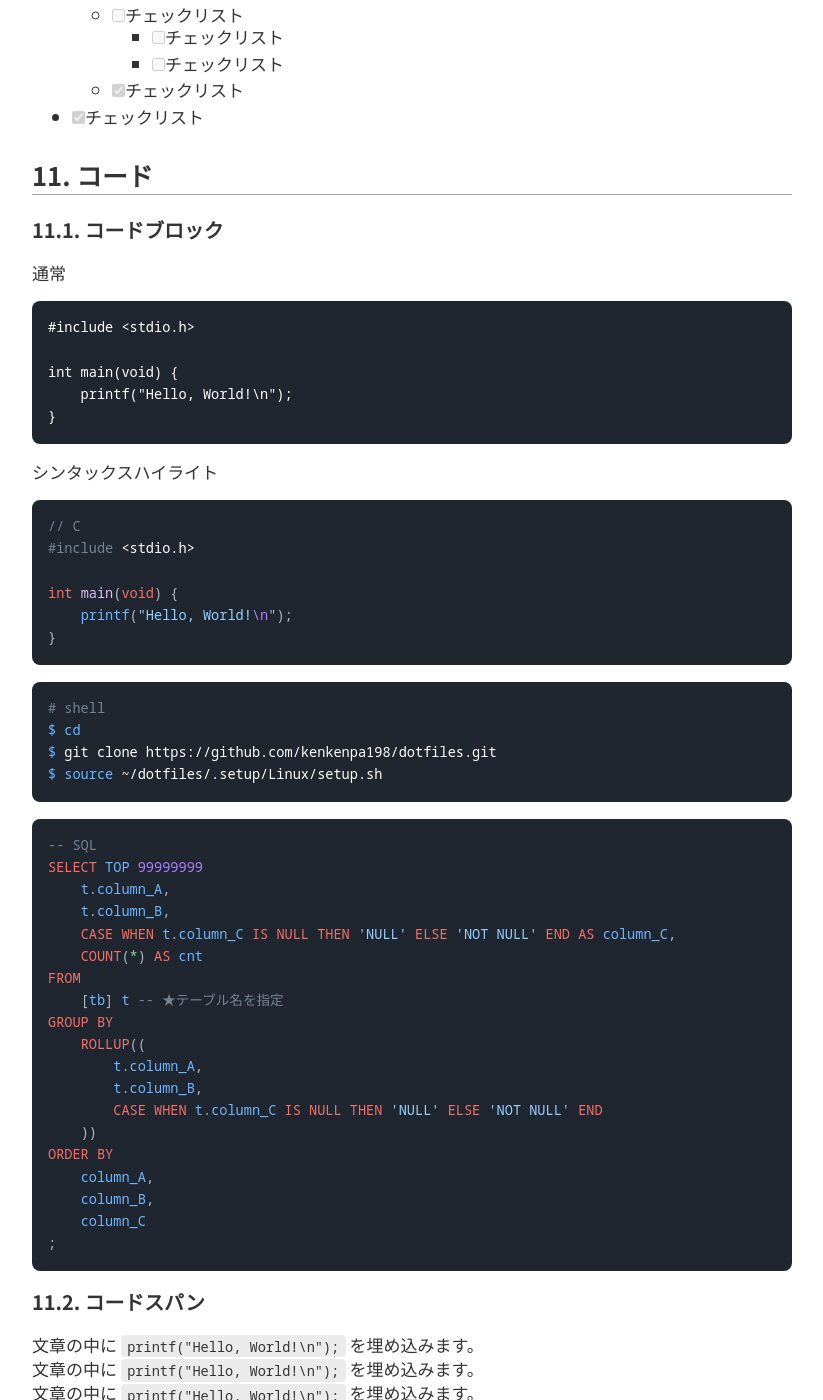
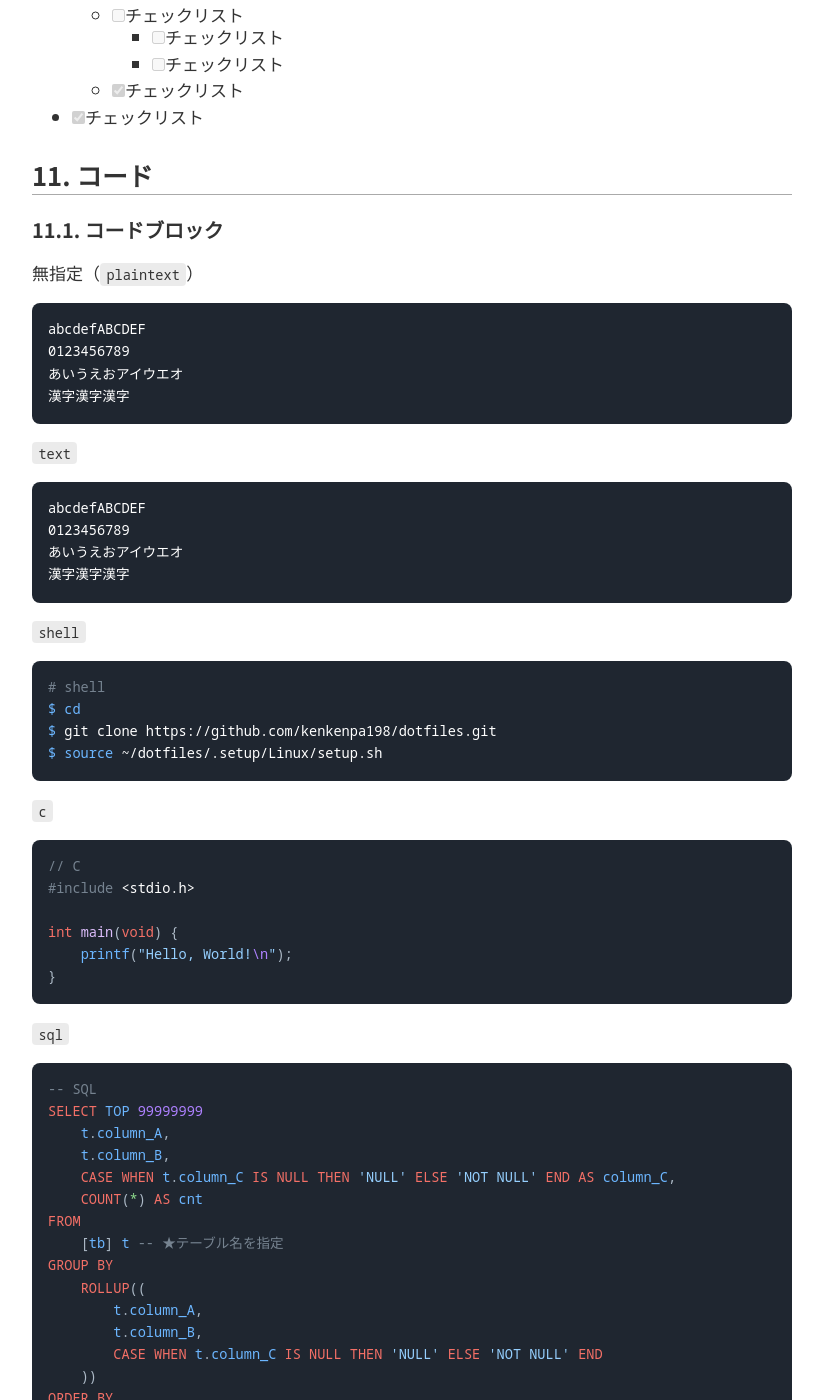
Before and after one commit to kenkenpa198/kems-clew.net, a Jekyll site: the page built from docs/_posts/2022-11-18-test-markdown.md, in a window 1280 px wide and 1400 px high, scrolled down 8416 px. Shown: the whole window, without its empty margins (228-1051 px from the left). Built offline with Jekyll 4.4.1, drawn with Linux system fonts in a browser that asks for light colours; nearby versions of some CDN libraries; library files that are not in the unit come from our copies; comment, search, counter and statistics services are not loaded.

Commit message:
[update]マークダウンのテスト用ページ コードブロックのセクションを調整

````diff
--- a/docs/_posts/2022-11-18-test-markdown.md
+++ b/docs/_posts/2022-11-18-test-markdown.md
@@ -247,17 +247,34 @@ ___
 
 ### 11.1. コードブロック
 
-通常
+無指定（`plaintext`）
 
 ```
-#include <stdio.h>
-
-int main(void) {
-    printf("Hello, World!\n");
-}
+abcdefABCDEF
+0123456789
+あいうえおアイウエオ
+漢字漢字漢字
 ```
 
-シンタックスハイライト
+`text`
+
+```text
+abcdefABCDEF
+0123456789
+あいうえおアイウエオ
+漢字漢字漢字
+```
+
+`shell`
+
+```shell
+# shell
+$ cd
+$ git clone https://github.com/kenkenpa198/dotfiles.git
+$ source ~/dotfiles/.setup/Linux/setup.sh
+```
+
+`c`
 
 ```c
 // C
@@ -268,12 +285,7 @@ int main(void) {
 }
 ```
 
-```shell
-# shell
-$ cd
-$ git clone https://github.com/kenkenpa198/dotfiles.git
-$ source ~/dotfiles/.setup/Linux/setup.sh
-```
+`sql`
 
 ```sql
 -- SQL
````
